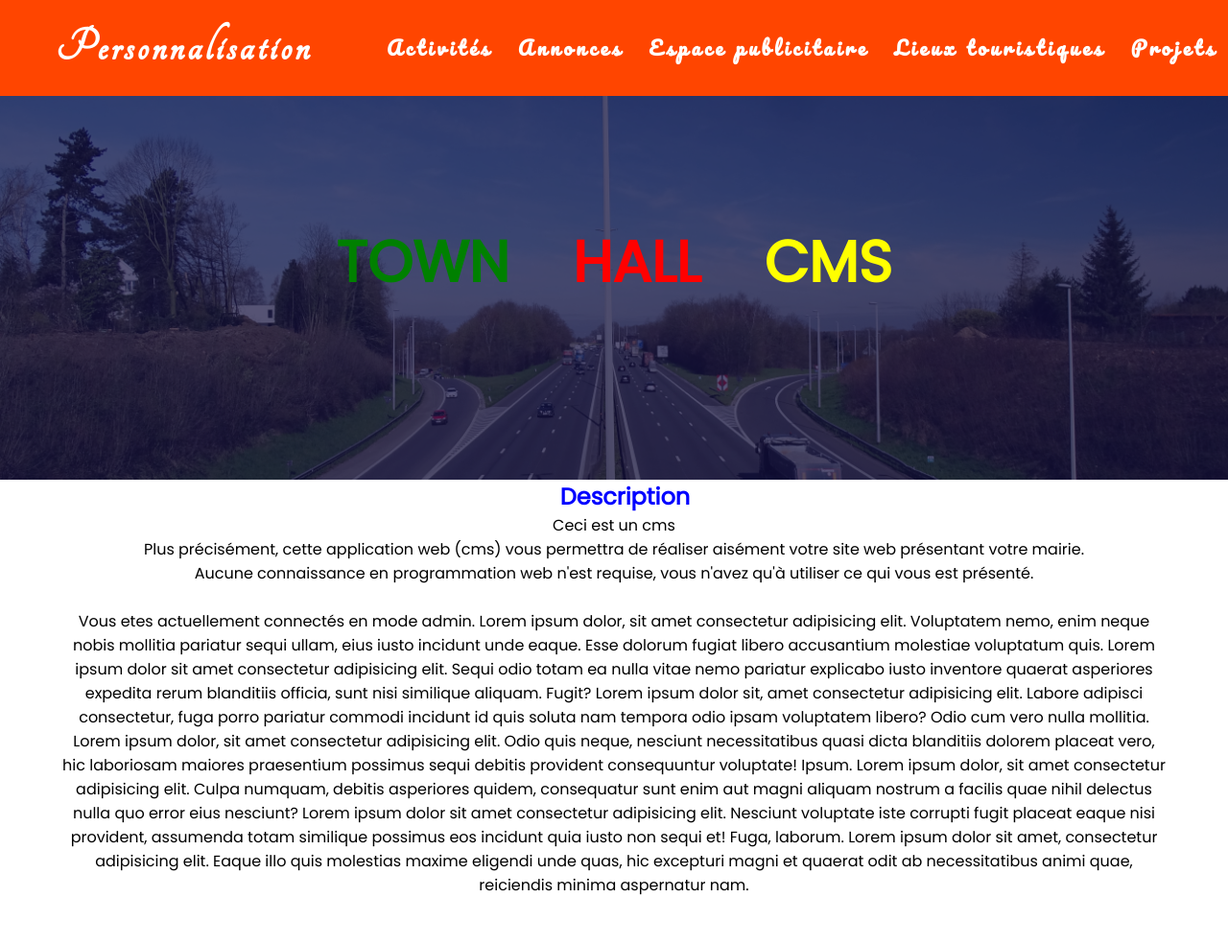
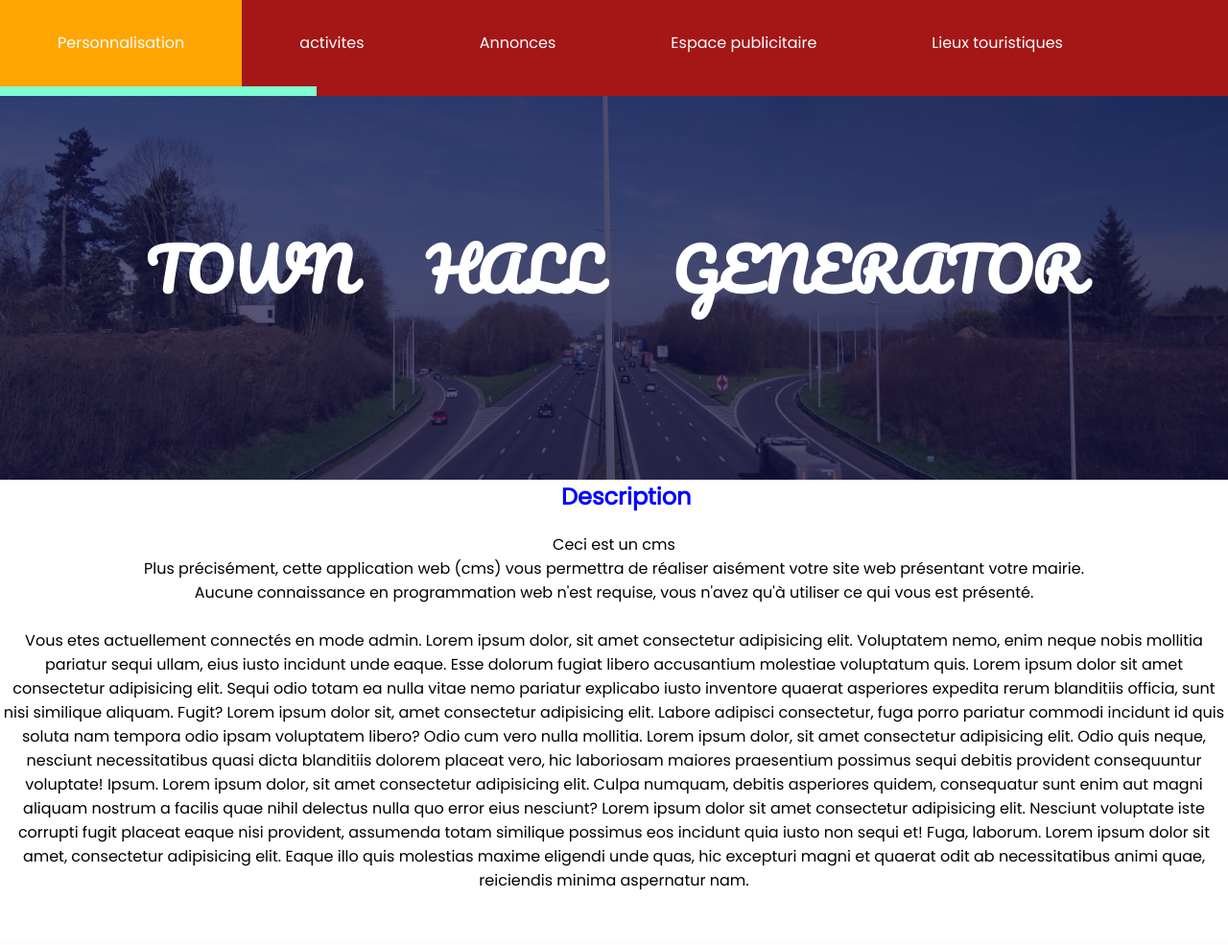
Before and after one commit to junssashu/Town_Hall_CMS, a PHP site: page /admin/index.php in a window 1280 px wide. Shown: the whole page at 96% size. After the commit the page ends 928 px from the top, so only its background shows below. Run offline with PHP 8.4, Linux system fonts and the light colour scheme.

Commit message:
style index.php de admin v2

```diff
--- a/admin/assets/styles/index.css
+++ b/admin/assets/styles/index.css
@@ -1,72 +1,192 @@
-                                    /*########## Style de index.php(admin) ##########*/
+                                    /* ########## Style de index.php(admin) ########## */
 
 @import url('https://fonts.googleapis.com/css2?family=Pacifico&display=swap');
 @import url('https://fonts.googleapis.com/css2?family=Poppins&display=swap');
 @import url('https://fonts.googleapis.com/css?family=Tangerine');
 
+body{
+    font-family:'Poppins';
+    margin: 0px;
+    padding: 0px;
+    text-align: center;
+}
 
-*{margin:0; padding: 0;}
+nav{
+    width: 100%;
+    background-color: rgb(165, 22, 22);
+    line-height: 50px;
+}
+nav ul{
+    margin: 0px;
+    padding: 0px;
+}
 
-h1{ text-align : center; color: blue; margin-top: 10%; }
+nav > ul::after{
+  content: "";
+  display: block;
+  clear: both;
+}
+
+nav li{
+    list-style-type: none;
+}
+
+nav > ul > li{
+    float: left;
+    position: relative;
+}
+
+nav > ul > li > a{
+    padding: 20px 60px;
+    color: white;
+}
+nav > ul > li >:hover a{
+    padding: 18px 30px 20px 60px;
+}
+
+.submenu{
+    display: none;
+    position: fixed;
+}
+
+nav li:hover .submenu{
+    display: inline-block;
+    position: absolute;
+    top: 100%;
+    left: 0px;
+    padding: 0px;
+    z-index: 1000;
+}
+
+.submenu li{
+    border-bottom: 1px solid orange;
+}
+
+.submenu li a{
+    padding: 15px 30px;
+    font-size: 13px;
+    color: white;
+    width: 270px;
+}
+
+nav a{
+    display: inline-block;
+    text-decoration: none;
+}
+
+
+.menu:hover{
+    /* border-radius:800px; */
+    border-top: 0px solid orange;
+    background-color: orange;
+}
+
+.activite:hover{
+    /* border-radius:800px; */
+    border-top: 0px solid orange;
+    background-color: orange;
+}
+
+.annonce:hover{
+    /* border-radius:800px; */
+    border-top: 0px solid orange;
+    background-color: orange;
+}
+
+.pub:hover{
+     /* border-radius:800px; */
+    border-top: 0px solid orange;
+    background-color: orange;
+}
+
+.site:hover{
+    /* border-radius:800px; */
+    border-top: 0px solid orange;
+    background-color: orange;
+}
+
+.projet:hover{
+    /* border-radius:800px; */
+    border-top: 0px solid orange;
+    background-color: orange;
+}
+
+.menu .submenu{
+   background-color: aquamarine;
+}
+
+.activite .submenu{
+    background-color: aquamarine;
+}
+
+.annonce .submenu{
+    background-color: aquamarine;
+}
+
+.pub .submenu{
+    background-color: aquamarine;
+}
+
+.site .submenu{
+    background-color: aquamarine;
+}
+
+.projet .submenu{
+    background-color: aquamarine;
+}
+
+.submenu li:hover a{
+    color: #EEE;
+    font-weight: bold;
+}
+
+.menu .submenu li:hover{
+    background-color: blueviolet;
+}
+
+.activite .submenu li:hover{
+    background-color: tomato;
+}
+
+.annonce .submenu li:hover{
+    background-color: cornflowerblue ;
+}
+
+.pub .submenu li:hover{
+    background-color: darkgoldenrod;
+}
+
+.site .submenu li:hover{
+    background-color: khaki;
+}
+
+.projet .submenu li:hover{
+    background-color: lightslategray;
+}
+
+
+
+                                /* #### STYLE DU BANNER #### */
+
+
+
+header{
+    width: 100%;
+    height: 100px;
+    background: rgb(165, 22, 22);
+    position: fixed;
+    margin-right: 100%;
+    border-bottom: 2px solid white;
+}
+
+h1{ text-align : center; font-family: 'Pacifico'; color: white; margin-top: 10%; }
 h2{ text-align : center; color: blue; margin-left:2%; }
 
 /* couleur et police d'ecriture du de la page en arriere plan */
-body{
-    background-color : white;
-    font-family : 'Poppins';
-    text-align : center;
-}
-
-/* entete avec barre de navigation*/
-header{
-    width: 100%;
-    height: 100px;
-    background: orangered;
-    position: fixed;
-    margin-right: 100%;
-}
-
-/* definition de la position du texte sur la page */
-.wrapper{
-    width: 90%;
-    margin: 0 auto;
-}
-
-/* position du logo ou slogan qui est <<positionnement>> a l'extreme gauche de la page */
-.logo{
-    width:30%;
-    float: left;
-    position: fixed;
-    line-height: 100px;
-}
-
-.logo a{
+a{
     text-decoration: none;
-    font-size: 50px;
-    font-family:'Tangerine';
     color: white;
-    letter-spacing: 4px;
-}
-
-nav{
-    float: right;
-    line-height: 100px;
-}
-
-nav a{
-    text-decoration: none;
-    font-family:'Pacifico';
-    letter-spacing: 4px;
-    font-size: 20px;
-    color: white;
-    padding: 10px 10px;
-    margin: 0 1px;
-    font-weight: 500;
-}
-
-nav a:hover{
-    border-bottom: 3px solid white;
-    border-radius: 20%;
+    padding: 20px
 }
 
 .banner-container{
@@ -90,7 +210,6 @@ nav a:hover{
     background: #130f40;
     opacity: .7;
     z-index: -1;
-
 }
 
 .content{
@@ -102,10 +221,13 @@ nav a:hover{
 
 .banner-container h1{
     font-size: 60px;
-    word-spacing: 50px;
+    word-spacing: 60px;
 }
 
+.couleur{
+    color: white;
+}
 
-.green { color : green ;}
-.red { color: red;}
-.yellow { color: yellow;}
+section.wrapper{
+    margin-top: 0px;
+}
--- a/admin/index.php
+++ b/admin/index.php
@@ -1,30 +1,75 @@
 <link rel="stylesheet" href="assets/styles/index.css">
 
+<!DOCTYPE html>
+<html lang="en">
+
+<head>
+    <meta charset="UTF-8">
+    <meta http-equiv="X-UA-Compatible" content="IE=edge">
+    <meta name="viewport" content="width=device-width, initial-scale=1.0">
+    <title>index_admin</title>
+</head>
+
 <body>
+    <header>
 
-    <div class="box">
+        <nav class="wrapper">
+            <ul>
+                <li class="menu">
+                    <a href="pages/Presentation_mairie/menu.php">Personnalisation</a>
+                    <ul class="submenu">
+                        <li><a href="#">ajouter</a></li>
+                        <li><a href="#">conseil municipale</a></li>
+                    </ul>
+                </li>
 
-        <header>
-            <div class="logo">
-                <a href="pages/Presentation_mairie/menu.php" class="option"><strong>Personnalisation</strong></a>
-            </div>
+                <li class="activite">
+                    <a href="pages/Activite_mairie/activites.php">activites</a>
+                    <ul class="submenu">
+                        <li><a href="#">creer activite</a></li>
+                        <li><a href="#">modifier activite</a></li>
+                    </ul>
+                </li>
 
-            <div>
-                <nav>
-                    <a href="pages/Activite_mairie/activites.php" class="option"><strong>Activités</strong></a>
-                    <a href="pages/Annonces_mairie/annonces.php" class="option"><strong>Annonces</strong></a>
-                    <a href="pages/Espace_pub_mairie/pubs.php" class="option"><strong>Espace publicitaire</strong></a>
-                    <a href="pages/Lieux_touristiques_mairie/sites_touristiques.php" class="option"><strong>Lieux touristiques</strong></a>
-                    <a href="pages/Projet_marie/projets_courants.php" class="option"><strong>Projets</strong></a>
-                </nav>
-            </div>
+                <li class="annonce">
+                    <a href="pages/Annonces_mairie/annonces.php">Annonces</a>
+                    <ul class="submenu">
+                        <li><a href="#">decrets</a></li>
+                        <li><a href="#">mariage</a></li>
+                    </ul>
+                </li>
 
-        </header>
+                <li class="pub">
+                    <a href="pages/Espace_pub_mairie/pubs.php">Espace publicitaire</a>
+                    <ul class="submenu">
+                        <li><a href="#">creer pub</a></li>
+                        <li><a href="#">modifier pub</a></li>
+                    </ul>
+                </li>
+
+                <li class="site">
+                    <a href="pages/Lieux_touristiques_mairie/sites_touristiques.php">Lieux touristiques</a>
+                    <ul class="submenu">
+                        <li><a href="#">creer lieu</a></li>
+                        <li><a href="#">modifier lieu</a></li>
+                    </ul>
+                </li>
+
+                <li class="projet">
+                    <a href="pages/Projet_marie/projets_courants.php">Projets</a>
+                    <ul class="submenu">
+                        <li><a href="#">projet courant</a></li>
+                    </ul>
+                </li>
+            </ul>
+        </nav>
+
+    </header>
+
+    <section class="wrapper">
 
         <div class="banner-container">
-            <h1>
-                <span class="green">TOWN</span><span class="red"> HALL</span><span class="yellow"> CMS</span><br><br>
-            </h1>
+            <h1>TOWN HALL GENERATOR</h1>
         </div>
 
 
@@ -40,17 +85,15 @@
                 </p>
             </div>
         </div>
-    </div>
+        </div>
 
-
-    <footer>
-        <caption>
-
-        </caption>
-    </footer>
-    <!--  <div class="footer">
+        <!--  <div class="footer">
         <br><br><br> Par les étudiants de la faculté des sciences de l'université de Yaoundé I.<br>
         Pour le Travail pratique de l'unité d'enseignement INF2064, programmation web.
     </div> -->
 
+    </section>
+
 </body>
+
+</html>
```
